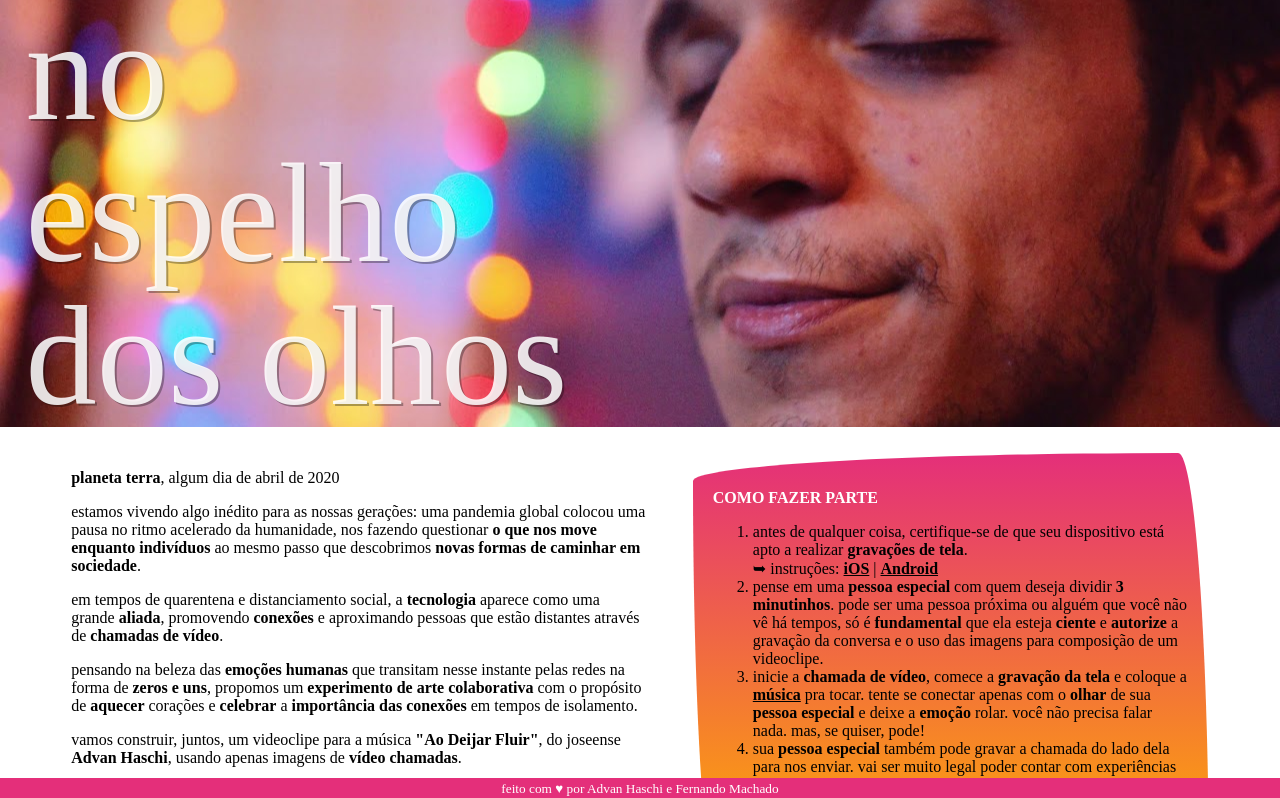
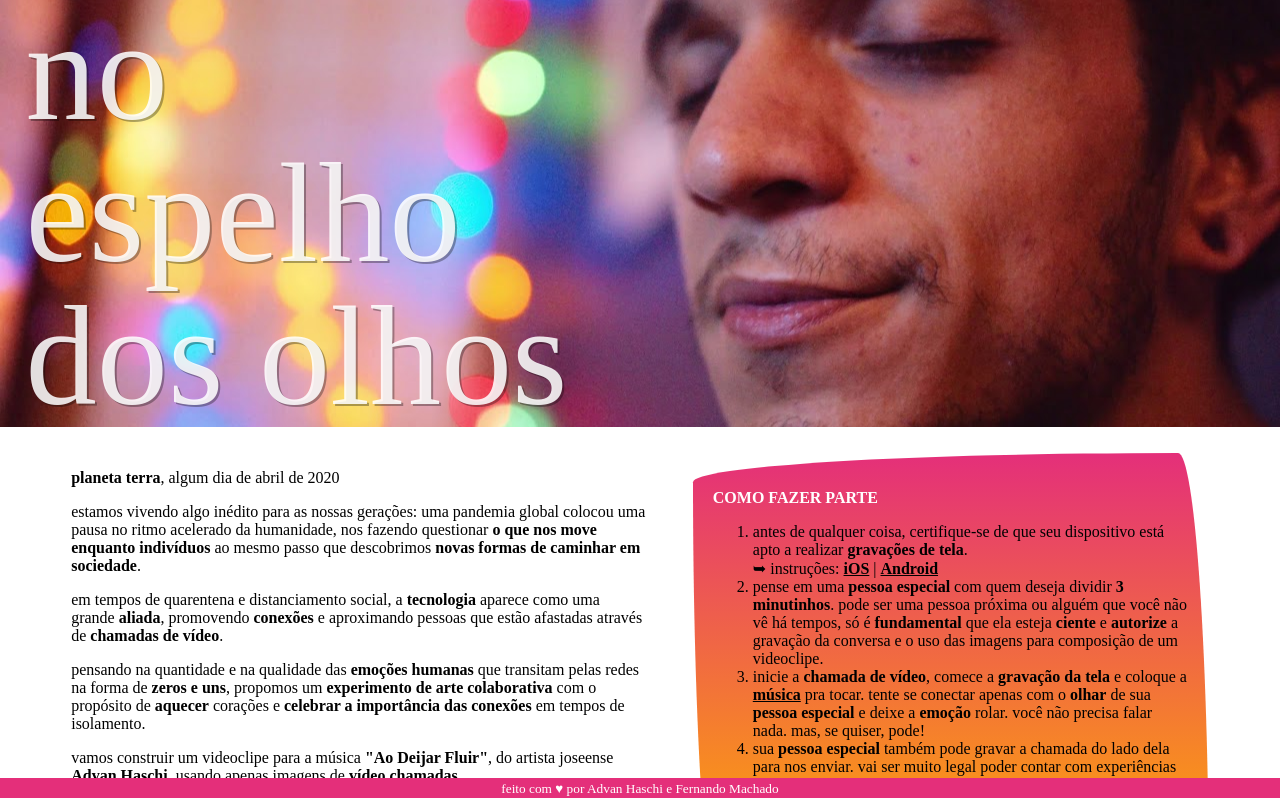
Before and after one commit to fer-nando-machado/espelho-dos-olhos, a React (Create React App) app: page / in a window 1280 px wide. Shown: the top 798 px of the page. Built offline with nearby package versions, Linux system fonts and the light colour scheme; a web font is replaced by a local one.

Commit message:
Updating Purpose.

```diff
--- a/src/App.js
+++ b/src/App.js
@@ -46,18 +46,18 @@ const Purpose = ( props ) => {
         em tempos de quarentena e distanciamento social,
         a <b>tecnologia</b> aparece como uma grande <b>aliada</b>,
         promovendo <b>conexões</b> e aproximando pessoas que
-        estão distantes através de <b>chamadas de vídeo</b>.
+        estão afastadas através de <b>chamadas de vídeo</b>.
       </p>
       <p>
-        pensando na beleza das <b>emoções humanas</b> que
-        transitam nesse instante pelas redes na forma de <b>zeros e uns</b>,
+        pensando na quantidade e na qualidade das <b>emoções humanas</b> que
+        transitam pelas redes na forma de <b>zeros e uns</b>,
         propomos um <b>experimento de arte colaborativa</b> com
-        o propósito de <b>aquecer</b> corações e <b>celebrar</b> a <b>importância
-          das conexões</b> em tempos de isolamento.
+        o propósito de <b>aquecer</b> corações e <b>celebrar a importância
+        das conexões</b> em tempos de isolamento.
         </p>
       <p>
-        vamos construir, juntos, um videoclipe
-        para a música <b>"Ao Deijar Fluir"</b>, do
+        vamos construir um videoclipe
+        para a música <b>"Ao Deijar Fluir"</b>, do artista
         joseense <b>Advan Haschi</b>, usando apenas imagens de <b>vídeo chamadas</b>.
       </p>
       <p>
```
